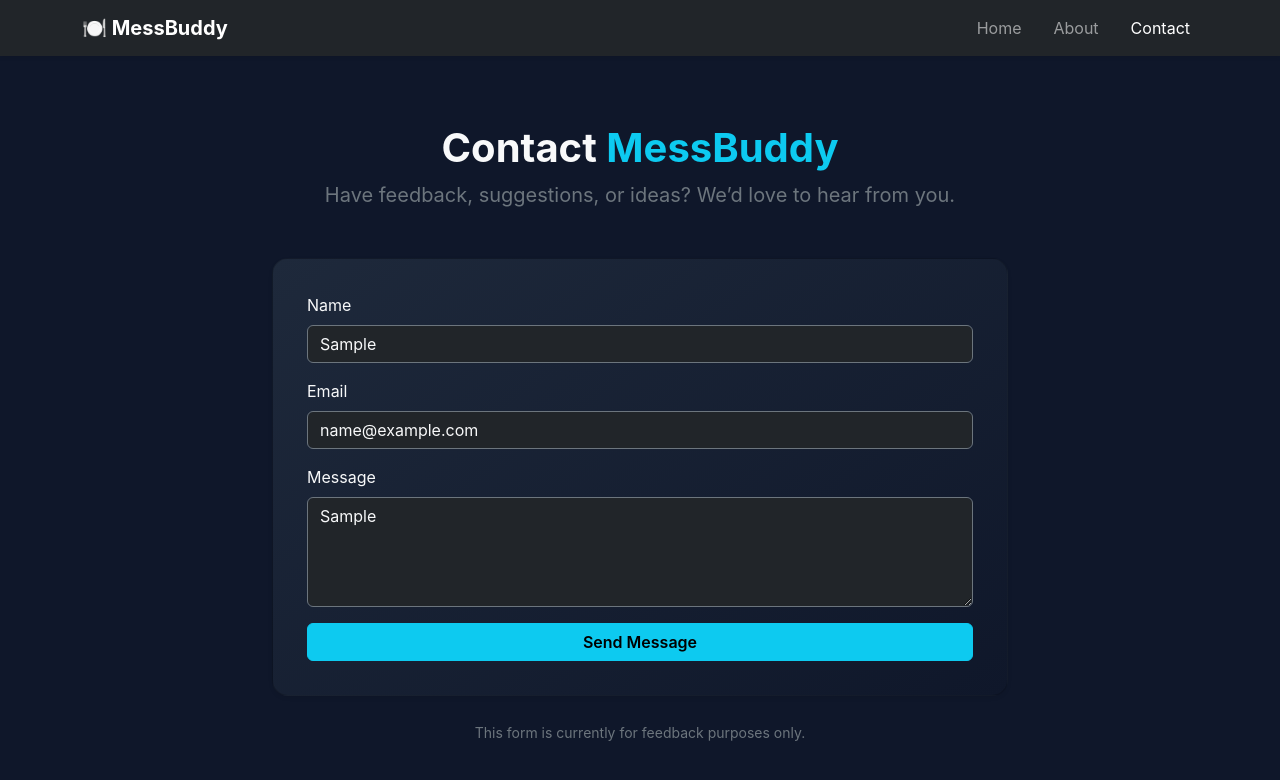
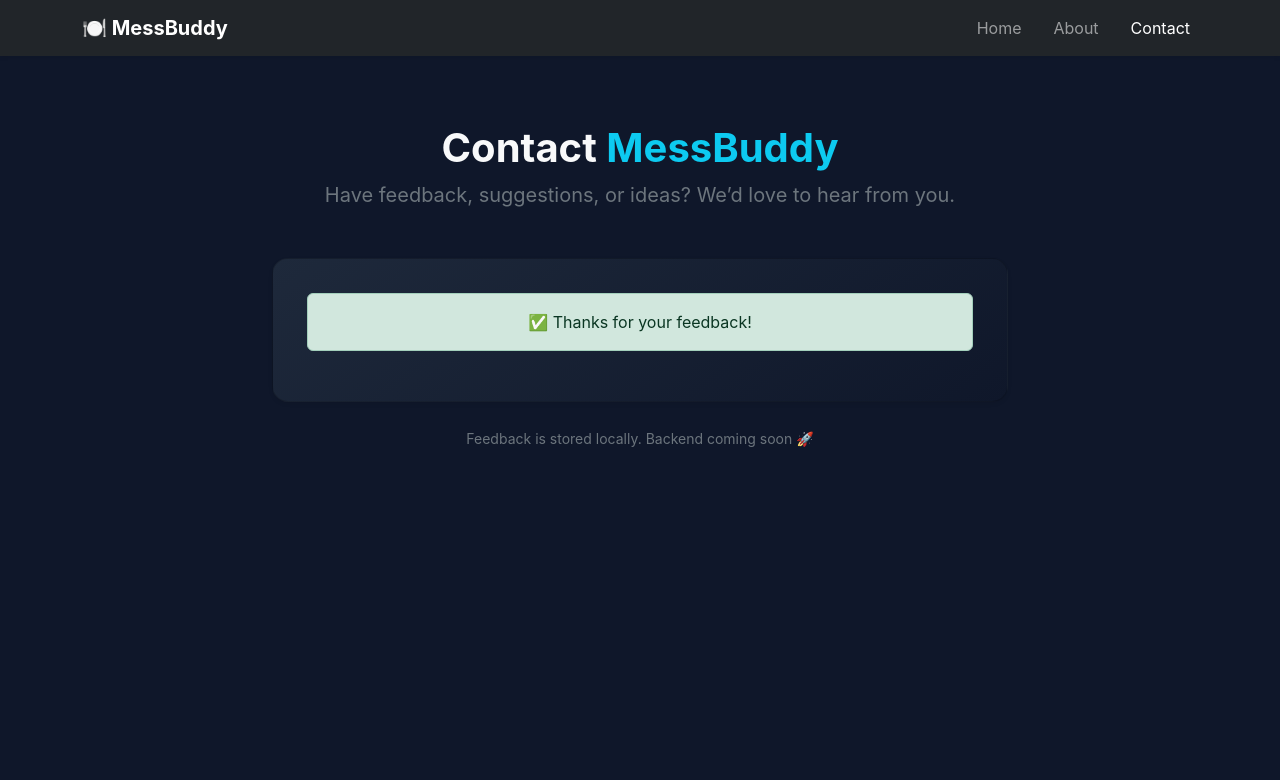
Before and after one commit to 69979prasanna/messbuddy, a React (Create React App) app: page /contact in a window 1280 px wide. Both pictures are taken after typing "Sample", "name@example.com", "Sample" into the empty fields and a click on the button "Send Message". Shown: the top 780 px of the page. Built offline with nearby package versions, Linux system fonts and the light colour scheme.

Commit message:
enhanced contact page

```diff
--- a/src/components/Contact.js
+++ b/src/components/Contact.js
@@ -1,7 +1,40 @@
+import { useState } from "react";
+
 export default function Contact() {
+  const [form, setForm] = useState({
+    name: "",
+    email: "",
+    message: ""
+  });
+
+  const [submitted, setSubmitted] = useState(false);
+
+  const handleChange = (e) => {
+    setForm({ ...form, [e.target.name]: e.target.value });
+  };
+
+  const handleSubmit = () => {
+    if (!form.message.trim()) return;
+
+    const feedbacks =
+      JSON.parse(localStorage.getItem("messbuddy-feedback")) || [];
+
+    feedbacks.push({
+      ...form,
+      date: new Date().toLocaleString()
+    });
+
+    localStorage.setItem(
+      "messbuddy-feedback",
+      JSON.stringify(feedbacks)
+    );
+
+    setSubmitted(true);
+    setForm({ name: "", email: "", message: "" });
+  };
+
   return (
     <div className="container py-5 text-light">
-      {/* Header */}
       <div className="text-center mb-5">
         <h1 className="fw-bold">
           Contact <span className="text-info">MessBuddy</span>
@@ -15,54 +48,64 @@ export default function Contact() {
         <div className="col-md-8">
           <div className="card bg-dark text-light shadow-sm">
             <div className="card-body">
+              {submitted ? (
+                <div className="alert alert-success text-center">
+                  ✅ Thanks for your feedback!
+                </div>
+              ) : (
                 <form>
-                {/* Name */}
                   <div className="mb-3">
                     <label className="form-label">Name</label>
                     <input
-                    type="text"
+                      name="name"
+                      value={form.name}
+                      onChange={handleChange}
                       className="form-control bg-dark text-light border-secondary"
                       placeholder="Your name"
                     />
                   </div>
 
-                {/* Email */}
                   <div className="mb-3">
                     <label className="form-label">Email</label>
                     <input
+                      name="email"
+                      value={form.email}
+                      onChange={handleChange}
                       type="email"
                       className="form-control bg-dark text-light border-secondary"
                       placeholder="you@example.com"
                     />
                   </div>
 
-                {/* Message */}
                   <div className="mb-3">
                     <label className="form-label">Message</label>
                     <textarea
+                      name="message"
                       rows="4"
+                      value={form.message}
+                      onChange={handleChange}
                       className="form-control bg-dark text-light border-secondary"
                       placeholder="Your message..."
-                  ></textarea>
+                    />
                   </div>
 
-                {/* Submit */}
                   <button
                     type="button"
                     className="btn btn-info w-100 fw-semibold"
+                    onClick={handleSubmit}
                   >
                     Send Message
                   </button>
                 </form>
+              )}
             </div>
           </div>
         </div>
       </div>
 
-      {/* Footer Note */}
       <div className="text-center mt-4 text-secondary">
         <small>
-          This form is currently for feedback purposes only.
+          Feedback is stored locally. Backend coming soon 🚀
         </small>
       </div>
     </div>
```
Lines whose indentation alone changed are shown as unchanged.
